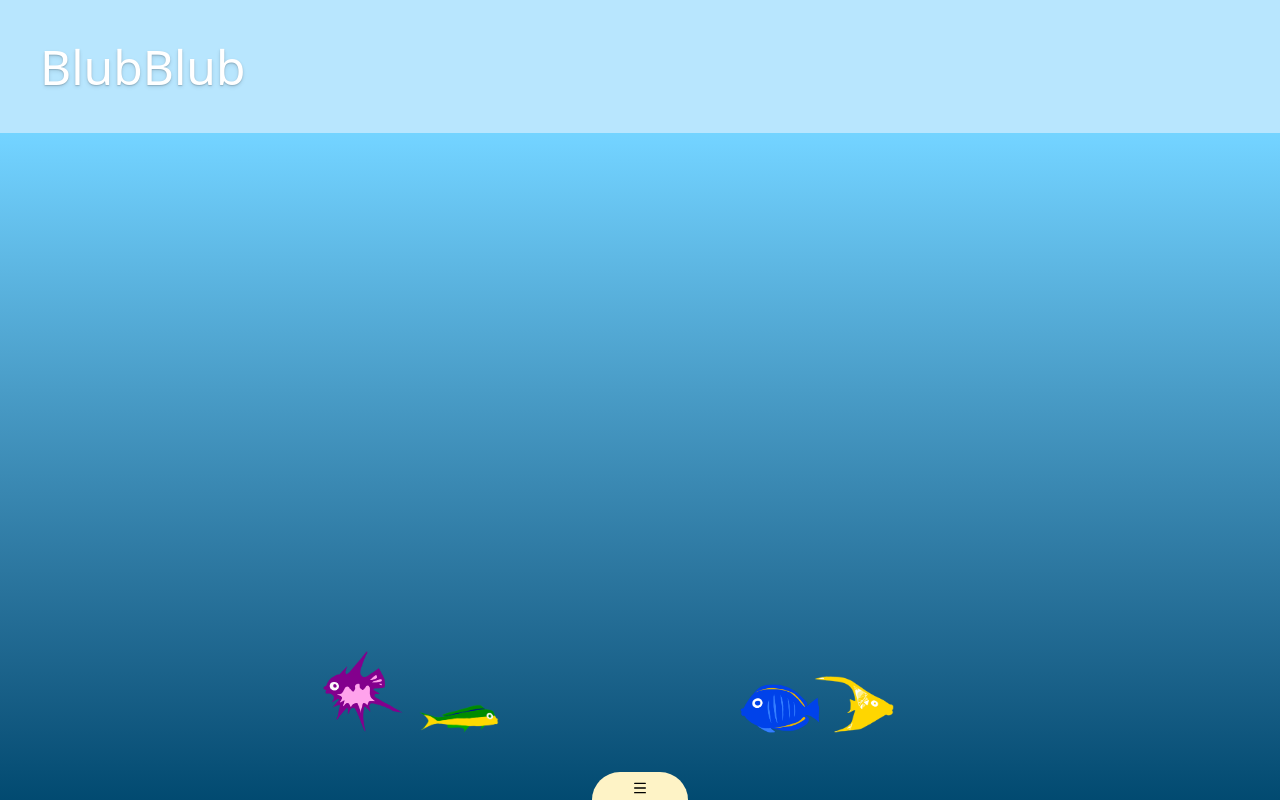
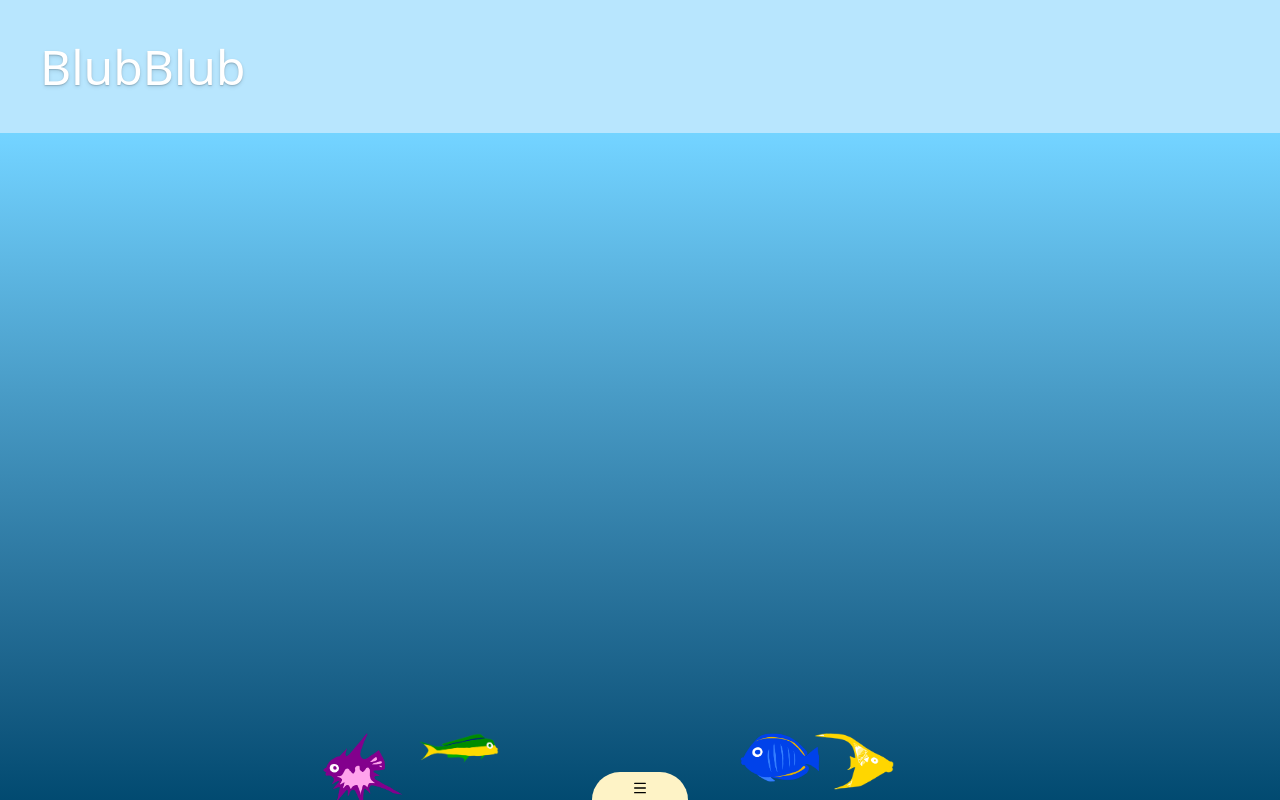
Before and after one commit to AwareErmine/HackMIT-2026, a React (Vite) app in the folder frontend/: page / in a window 1280 px wide. Built offline with nearby package versions, Linux system fonts and the light colour scheme; a web font is replaced by a local one.

Commit message:
fix the fish

```diff
--- a/frontend/src/sections/Fishes.tsx
+++ b/frontend/src/sections/Fishes.tsx
@@ -17,7 +17,7 @@ function Fish({ id, idx }: { id: string; idx: number }) {
   return isDragging ? (
     <div
       ref={dragPreview as unknown as Ref<HTMLDivElement>}
-      style={{ bottom: `${volume}%`, left: `${left}px` }}
+      style={{ top: `${100 - volume}%`, left: `${left}px` }}
       className="absolute"
     >
       <img className="w-20" src={fishGifs[idx % fishGifs.length]} />
@@ -25,7 +25,7 @@ function Fish({ id, idx }: { id: string; idx: number }) {
   ) : (
     <div
       ref={drag as unknown as Ref<HTMLDivElement>}
-      style={{ bottom: `${volume}%`, left: `${left}px` }}
+      style={{ top: `${100 - volume}%`, left: `${left}px` }}
       className="absolute"
     >
       <img className="w-20" src={fishPngs[idx % fishPngs.length]} />
@@ -53,7 +53,7 @@ export default function Fishes() {
   return (
     <div
       ref={drop as unknown as Ref<HTMLDivElement>}
-      className="h-full w-full absolute overflow-clip"
+      className="relative w-full h-full overflow-clip"
     >
       {fishes.map((f, i) => (
         <Fish id={f.id} key={f.id} idx={i} />
--- a/frontend/src/sections/Land.tsx
+++ b/frontend/src/sections/Land.tsx
@@ -4,13 +4,13 @@ import { useFishStore } from "../store";
 import { Slider } from "radix-ui";
 
 const FishSlider = ({ fid }: { fid: string }) => {
+  const fish = useFishStore((state) => state.getFish)(fid)!;
   const moveFish = useFishStore((state) => state.moveFish);
-  const fish = useFishStore((state) => state.fishes.find((f) => f.id == fid)!);
   return (
     <form>
       <Slider.Root
         className="flex items-center mx-[20%] gap-2"
-        defaultValue={[fish.volume]}
+        value={[fish.volume]}
         max={100}
         step={1}
         onValueChange={(val) => {
@@ -55,10 +55,7 @@ export default function Land() {
       >
         <div className="relative w-full h-full grid grid-cols-2 items-center">
           {fishes.map((fish, i) => (
-            <FishSlider
-              fid={fish.id}
-              key={`fish-slider-${i}-${fish.id}-${fish.volume}`}
-            />
+            <FishSlider fid={fish.id} key={`fish-slider-${i}-${fish.id}`} />
           ))}
         </div>
       </div>
--- a/frontend/src/store.ts
+++ b/frontend/src/store.ts
@@ -14,9 +14,10 @@ type Action = {
   addFish: (f: Fish) => void;
   removeFish: (fid: Fish["id"]) => void;
   moveFish: (fid: Fish["id"], volume: number, left: number) => void;
+  getFish: (fid: Fish["id"]) => Fish | undefined;
 };
 
-export const useFishStore = create<State & Action>((set) => ({
+export const useFishStore = create<State & Action>((set, get) => ({
   fishes: [
     { volume: 10, id: "Anya", left: Math.random() * window.innerWidth * 0.8 },
     { volume: 10, id: "Aramie", left: Math.random() * window.innerWidth * 0.8 },
@@ -27,6 +28,7 @@ export const useFishStore = create<State & Action>((set) => ({
       left: Math.random() * window.innerWidth * 0.8,
     },
   ],
+  getFish: (fid) => get().fishes.find((f) => f.id == fid),
   addFish: (f) =>
     set(({ fishes }) => ({
       fishes: [...fishes, f].sort((a, b) => a.id.localeCompare(b.id)),
```
